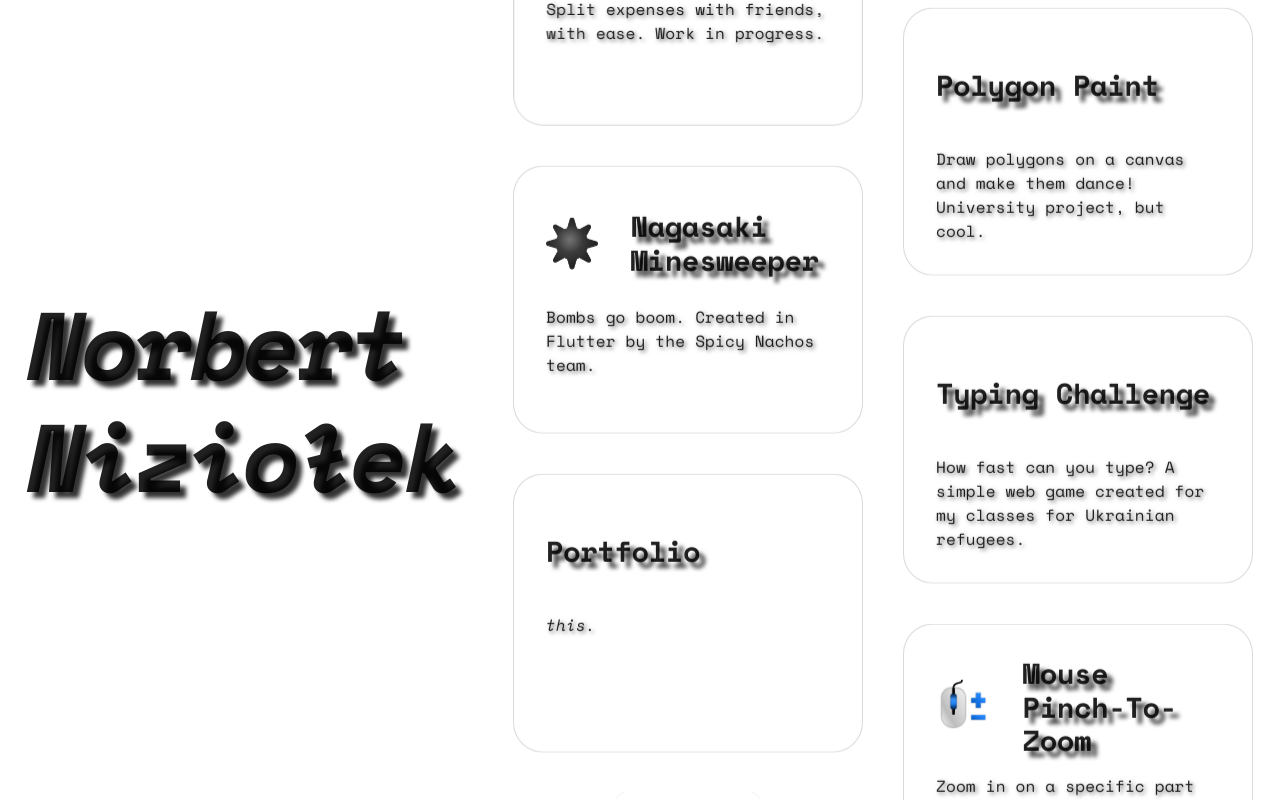
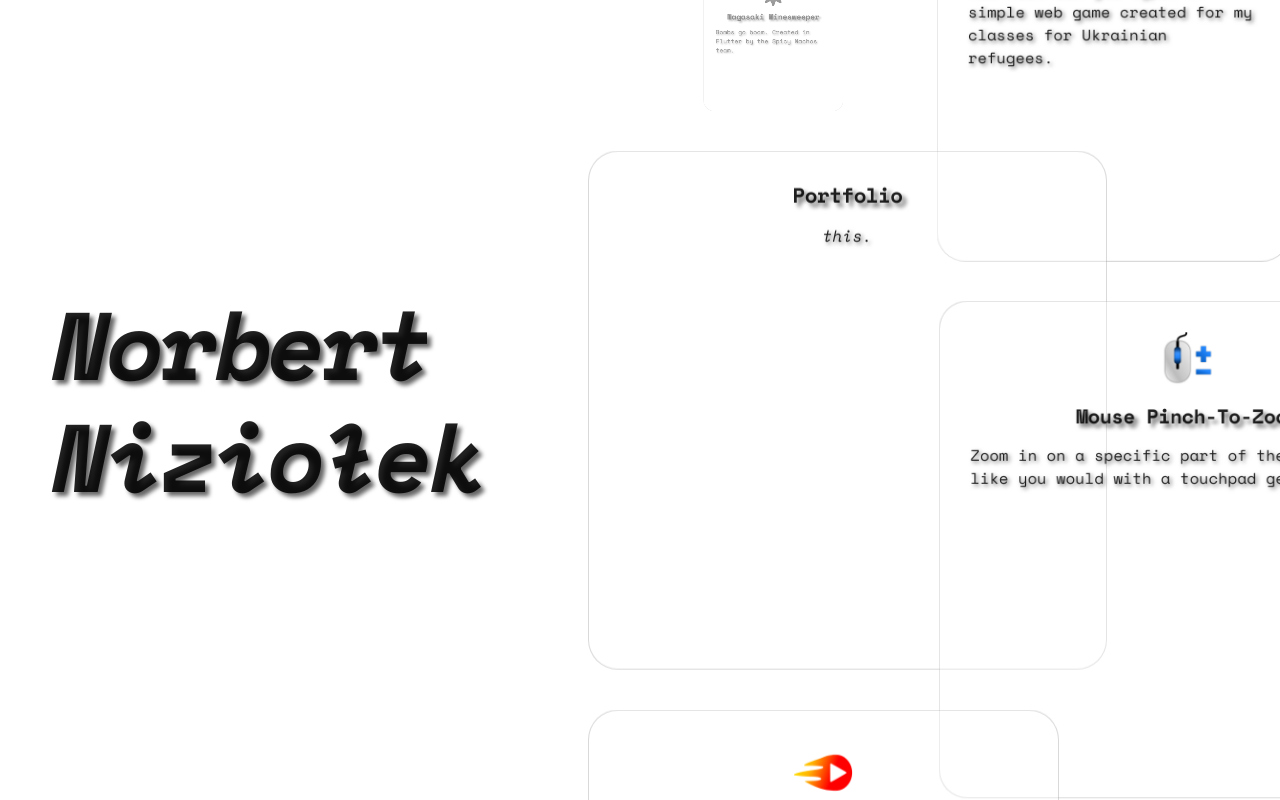
Before and after one commit to nizioleque/portfolio, a Next.js app: page / in a window 1280 px wide. Built offline with nearby package versions, Linux system fonts and the light colour scheme.

Commit message:
Redesign cards

```diff
--- a/src/components/CardContainer.tsx
+++ b/src/components/CardContainer.tsx
@@ -72,7 +72,7 @@ function CardContainer({ children }: CardContainerProps) {
           sx={{
             display: 'grid',
             justifyContent: 'center',
-            gridTemplateColumns: '350px 350px',
+            gridTemplateColumns: '300px 300px',
             gap: 5,
             '& > :nth-of-type(even)': {
               position: 'relative',
--- a/src/components/CardContent.tsx
+++ b/src/components/CardContent.tsx
@@ -10,6 +10,8 @@ export type CardContentProps = Partial<ExpandableCardProps> & {
   descriptionExpanded?: ReactNode;
   children?: ReactNode;
 };
+
+const IMAGE_SIZE = 60;
 
 function CardContent({
   icon,
@@ -26,21 +28,25 @@ function CardContent({
           <Box
             sx={{
               display: 'flex',
+              flexDirection: 'column',
               alignItems: 'center',
-              gap: 4,
-              mb: 2,
-              minHeight: 90,
+              gap: 2,
+              minHeight: IMAGE_SIZE,
             }}
           >
-            {icon && <Image src={icon} height={90} width={90} />}
-            <Typography variant='h3'>{name}</Typography>
+            {icon && (
+              <Image src={icon} height={IMAGE_SIZE} width={IMAGE_SIZE} />
+            )}
+            <Typography variant='h3' textAlign='center'>
+              {name}
+            </Typography>
+            {description &&
+              (typeof description === 'string' ? (
+                <Typography>{description}</Typography>
+              ) : (
+                <>{description}</>
+              ))}
           </Box>
-          {description &&
-            (typeof description === 'string' ? (
-              <Typography>{description}</Typography>
-            ) : (
-              <>{description}</>
-            ))}
         </>
       }
       contentExpanded={
--- a/src/components/ExpandableCard.tsx
+++ b/src/components/ExpandableCard.tsx
@@ -24,6 +24,7 @@ const Card = styled(Box)({
   borderRadius: 30,
   border: '1px rgb(0, 0, 0, 0.15) solid',
 });
+
 export interface ExpandableCardProps {
   width?: number;
   content: ReactNode;
@@ -185,6 +186,7 @@ function ExpandableCard({ content, contentExpanded }: ExpandableCardProps) {
             gridColumn: 1,
             gridRow: 1,
             visibility: isHovering ? 'hidden' : undefined,
+            aspectRatio: '1 / 1',
           }}
         >
           {content}
--- a/src/theme.ts
+++ b/src/theme.ts
@@ -12,7 +12,7 @@ declare module '@mui/material/styles' {
   }
 }
 
-export const shadowStrong = '6px 6px 4px rgba(0, 0, 0, 0.8)';
+export const shadowStrong = '4px 4px 4px rgba(0, 0, 0, 0.6)';
 export const shadowWeak = '2px 2px 4px rgba(0, 0, 0, 0.6)';
 export const transitionTime = 300;
 export const transitionTimingFunction = 'cubic-bezier(0.22, 0.61, 0.36, 1)';
@@ -34,12 +34,12 @@ const themeBase = createTheme({
 
 export const mobileLayoutQuery = themeBase.breakpoints.down('desktop');
 
-export const dynamicFontSize = (max: number) => ({
-  fontSize: `clamp(${max * 0.91}rem, ${max * 1.346}vw, ${max}rem)`,
-  [mobileLayoutQuery]: {
-    fontSize: `${Math.max(0.8 * max, 0.95)}rem`,
-  },
-});
+// export const dynamicFontSize = (max: number) => ({
+//   fontSize: `clamp(${max * 0.91}rem, ${max * 1.346}vw, ${max}rem)`,
+//   [mobileLayoutQuery]: {
+//     fontSize: `${Math.max(0.8 * max, 0.95)}rem`,
+//   },
+// });
 
 export const theme = createTheme(themeBase, {
   typography: {
@@ -47,7 +47,8 @@ export const theme = createTheme(themeBase, {
       textShadow: shadowStrong,
     },
     h3: {
-      ...dynamicFontSize(1.8),
+      // ...dynamicFontSize(1.5),
+      fontSize: '1.3rem',
       fontWeight: 'bold',
       letterSpacing: -0.5,
       textShadow: shadowStrong,
```
